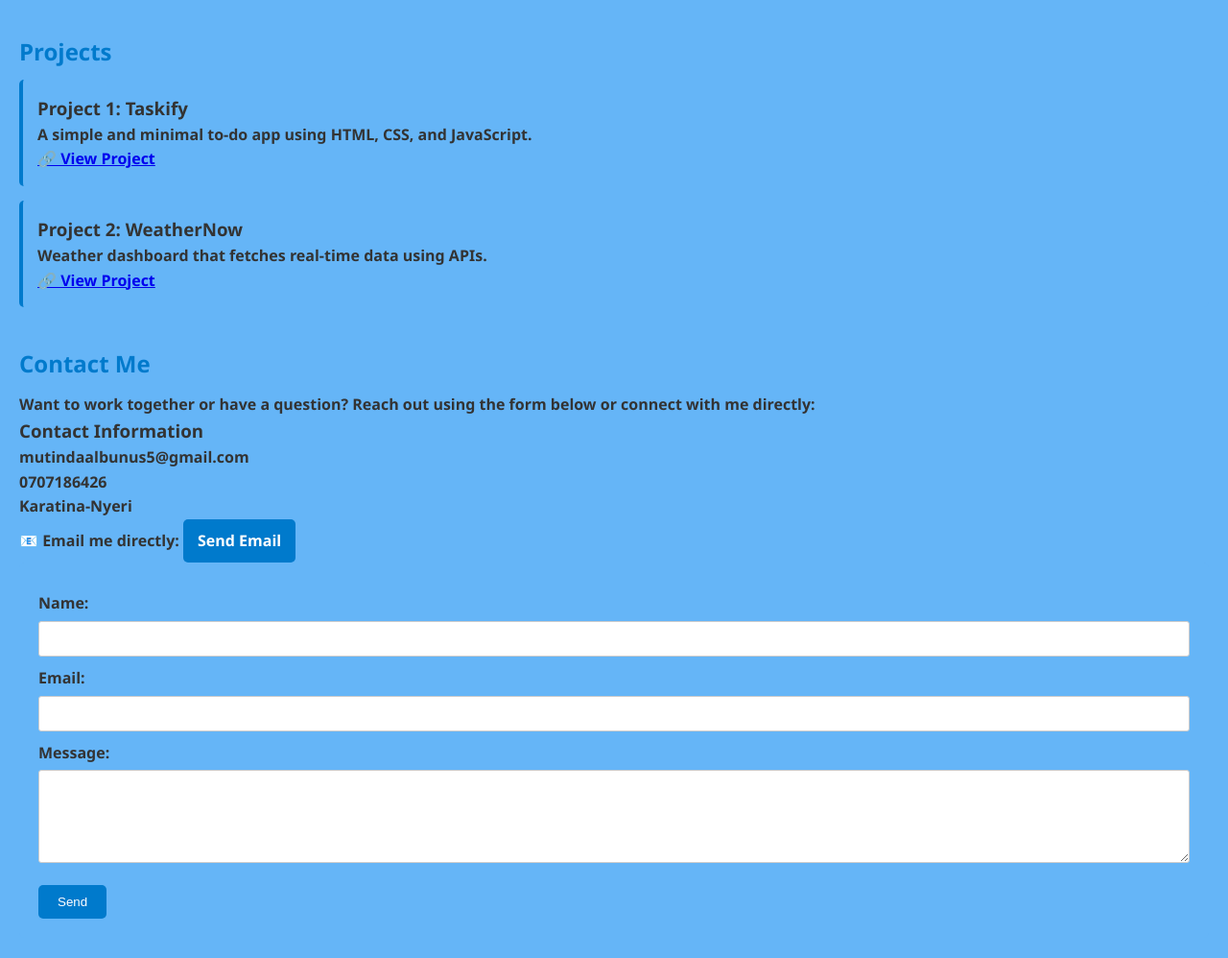
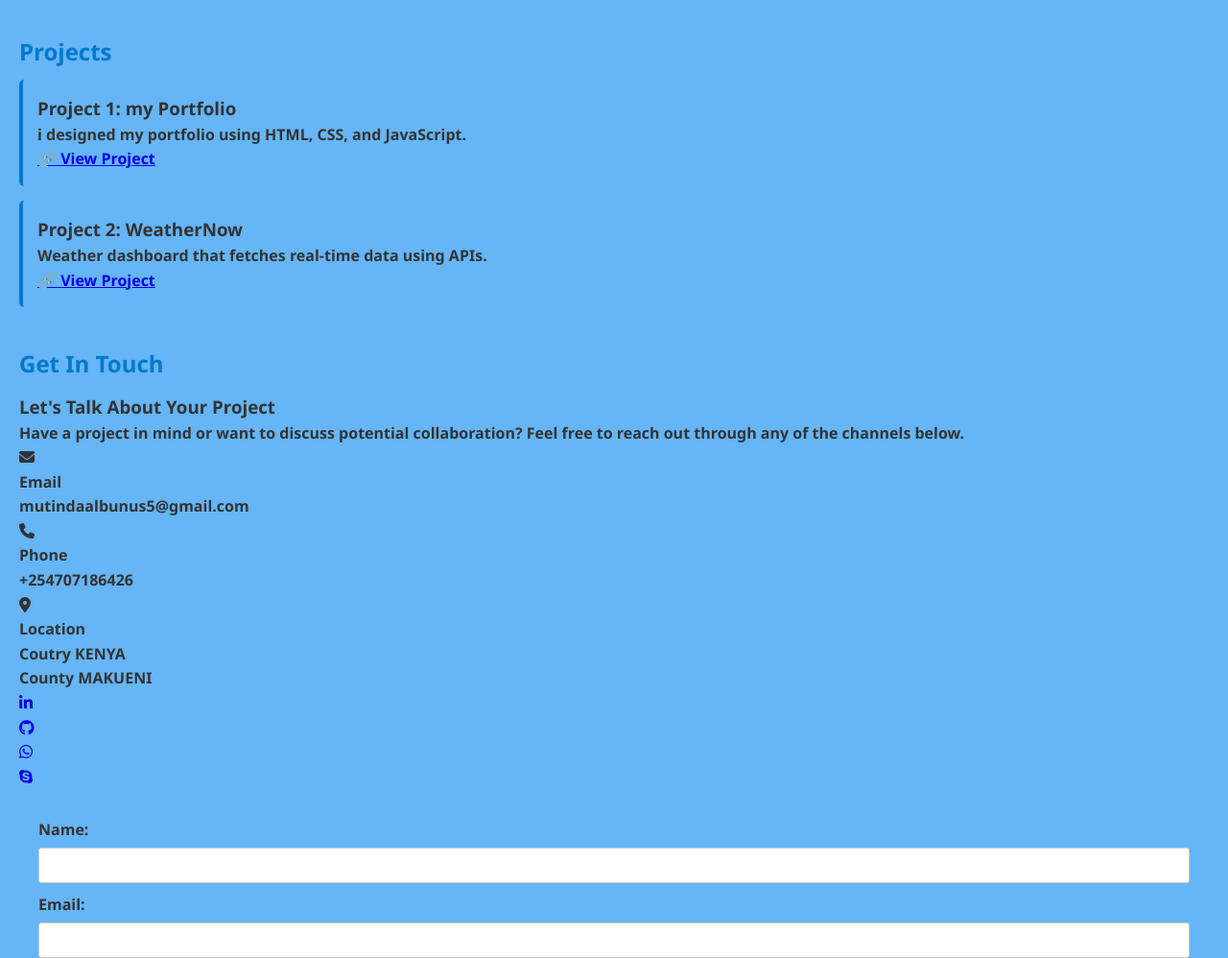
Before and after one commit to jackal332/My-portfolio, a plain HTML site: page index.html in a window 1280 px wide. Shown: the part 1940-2938 px from the top of the page at 96% size. Drawn offline with Linux system fonts and the light colour scheme.

Commit message:
Add files via upload

```diff
--- a/index.html
+++ b/index.html
@@ -6,6 +6,9 @@
     <meta name="viewport" content="width=device-width, initial-scale=1.0" />
     <title>Your Name | Portfolio</title>
     <link rel="stylesheet" href="style.css" />
+    <!-- Font Awesome CDN -->
+<link rel="stylesheet" href="https://cdnjs.cloudflare.com/ajax/libs/font-awesome/6.5.0/css/all.min.css">
+
 </head>
 
 <body>
@@ -37,10 +40,11 @@
                 user-friendly, and fully responsive across all devices.</p>
 
             <p>With a strong eye for design and a solid understanding of front-end development, I bridge the gap between
-                beautiful design and functional code. I enjoy using tools like  <strong>Adobe
+                beautiful design and functional code. I enjoy using tools like <strong>Adobe
                     XD</strong> for UI/UX design, and I bring those designs to life using <strong>HTML</strong>,
                 <strong>CSS</strong>, and <strong>JavaScript</strong>. I'm also comfortable working with <strong>version
-                    control tools like using <strong>VS Code</strong> as my primary editor.</p>
+                    control tools like using <strong>VS Code</strong> as my primary editor.
+            </p>
 
             <p>Over time, I’ve built projects ranging from static websites to interactive web applications. I love
                 solving real-world problems through code, experimenting with new technologies, and always pushing myself
@@ -149,9 +153,9 @@
             <h2>Projects</h2>
 
             <div class="project">
-                <h3>Project 1: Taskify</h3>
-                <p>A simple and minimal to-do app using HTML, CSS, and JavaScript.</p>
-                <a href="#" target="_blank">🔗 View Project</a>
+                <h3>Project 1: my Portfolio</h3>
+                <p>i designed my portfolio using HTML, CSS, and JavaScript.</p>
+                <a href="https://github.com/jackal332/My-portfolio.git" target="_blank">🔗 View Project</a>
             </div>
 
             <div class="project">
@@ -161,29 +165,43 @@
             </div>
         </section>
 
-        <section id="contact">
-            <h2>Contact Me</h2>
-            <p>Want to work together or have a question? Reach out using the form below or connect with me directly:</p>
-            <div class="contact-container">
+       <!-- Contact Section -->
+    <section id="contact" class="contact">
+        <div class="container">
+            <h2 class="section-title">Get In <span>Touch</span></h2>
+            <div class="contact-content">
                 <div class="contact-info">
-                    <h3>Contact Information</h3>
-                    <p><i class="fas fa-envelope"></i>mutindaalbunus5@gmail.com</p>
-                    <p><i class="fas fa-phone"></i> 0707186426</p>
-                    <p><i class="fas fa-map-marker-alt"></i>Karatina-Nyeri</p>
+                    <h3>Let's Talk About Your Project</h3>
+                    <p>Have a project in mind or want to discuss potential collaboration? Feel free to reach out through any of the channels below.</p>
+
+                    <div class="contact-details">
+                        <div class="contact-item">
+                            <i class="fas fa-envelope"></i>
+                            <div>
+                                <h4>Email</h4>
+                                <span>mutindaalbunus5@gmail.com</span>
+                            </div>
+                        </div>
+                        <div class="contact-item">
+                            <i class="fas fa-phone"></i>  <div> <h4>Phone</h4> <span>+254707186426</span></div>
+                        </div>
+                        <div class="contact-item">  <i class="fas fa-map-marker-alt"></i> <div>  <h4>Location</h4>
+                                <span>Coutry KENYA <br> County MAKUENI</span>
+                            </div>
+                        </div>
+                    </div>
 
                     <div class="social-links">
-                        <a href="https://www.linkedin.com/in/arbunus-mutinda-a35a72326?utm_source=share&utm_campaign=share_via&utm_content=profile&utm_medium=android_app" class="social-icon"><i class="fas fa-linkedin"></i></a>
-                        <a href="https://github.com/jackal332" class="social-icon"><i class="fas fa-github"></i></a>
-                        <a href="https://wa.me/254707186426" class="social-icon"><i class="fas fa-whatsapp"></i></a>
+                        <a href="https://www.linkedin.com/in/arbunus-mutinda-a35a72326"><i class="fab fa-linkedin-in"></i></a>
+                       <br>
+                        <a href="https://github.com/jackal332"><i class="fab fa-github"></i></a>
+                        <br>
+                        <a href="https://wa.me/254707186426"><i class="fab fa-whatsapp"></i></a>
+                        <br>
+                        <a href="live:.cid.da5f7aacf66c2f3c"><i class="fab fa-skype"></i></a>
+
                     </div>
                 </div>
-            <ul class="social-links">
-                <p>
-                    📧 <strong>Email me directly:</strong>
-                    <a href="mailto:mutindaalbunus5@gmail.com" class="button">Send Email</a>
-                  </p>
-
-            </ul>
 
                 <form action="https://formspree.io/f/mgvarjqv" method="POST">
                     <label>Name:</label>
@@ -197,6 +215,7 @@
 
                     <button type="submit">Send</button>
                 </form>
+                </div>
         </section>
 
 
```
Lines whose indentation alone changed are shown as unchanged.
